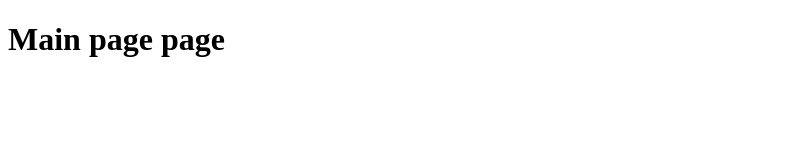
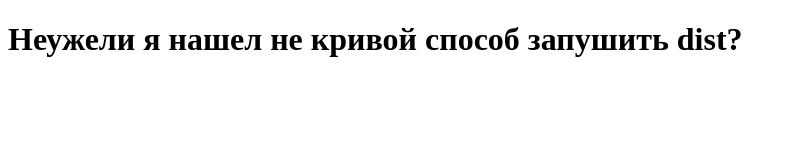
Before and after one commit to badcoderspaik/travis, a plain HTML site: page index.html in a window 1280 px wide. Shown: the whole page, without its empty margins (0-796 px from the left). Drawn offline with Linux system fonts and the light colour scheme.

Commit message:
Неужели я нашел не топроный способ?

```diff
--- a/index.html
+++ b/index.html
@@ -5,6 +5,6 @@
     <title>Main page</title>
 </head>
 <body>
-    <h1>Main page page</h1>
+    <h1>Неужели я нашел не кривой способ запушить dist?</h1>
 </body>
 </html>
```
